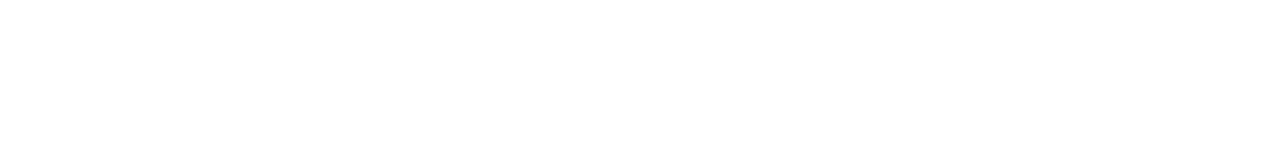
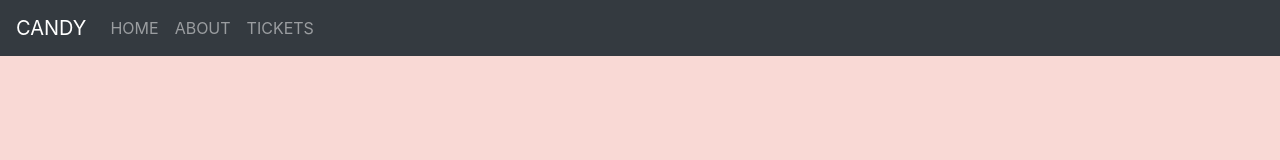
Before and after one commit to ceramic-cat/EDU-Bootstrap-Demo-MuseumOfCandy, a plain HTML site: page index.html in a window 1280 px wide. Drawn offline with nearby package versions, Linux system fonts and the light colour scheme.

Commit message:
background and collapsable nav done

```diff
--- a/app.css
+++ b/app.css
@@ -0,0 +1,4 @@
+body
+{
+    background-color: #f9d9d5;
+}
--- a/index.html
+++ b/index.html
@@ -18,7 +18,36 @@
   </head>
 
   <body>
+    <nav id="mainNavbar" class="navbar navbar-dark bg-dark navbar-expand-md">
+      <a href="#" class="navbar-brand">CANDY</a>
+      <button class="navbar-toggler" data-toggle="collapse" data-target="#nav-Links">
+        <span class="navbar-toggler-icon"></span>
+      </button>
+<div  class="collapse navbar-collapse" id="nav-Links">
+  <ul class="navbar-nav">
+    <li class="nav-item">
+      <a href="" class="nav-link">HOME</a>
+    </li>
+    <li class="nav-item">
+      <a href="" class="nav-link">ABOUT</a>
+    </li>
+    <li class="nav-item">
+      <a href="" class="nav-link">TICKETS</a>
+    </li>
+  </ul>
+</div>
+
+    </nav>
+
+
+
+
     <!-- Optional JavaScript -->
+
+
+
+
+
     <!-- jQuery first, then Popper.js, then Bootstrap JS -->
     <script src="https://code.jquery.com/jquery-3.3.1.slim.min.js" integrity="sha384-q8i/X+965DzO0rT7abK41JStQIAqVgRVzpbzo5smXKp4YfRvH+8abtTE1Pi6jizo" crossorigin="anonymous"></script>
     <script src="https://cdnjs.cloudflare.com/ajax/libs/popper.js/1.14.3/umd/popper.min.js" integrity="sha384-ZMP7rVo3mIykV+2+9J3UJ46jBk0WLaUAdn689aCwoqbBJiSnjAK/l8WvCWPIPm49" crossorigin="anonymous"></script>
```
